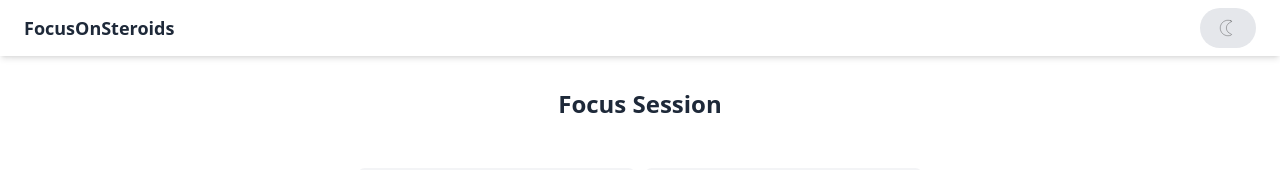
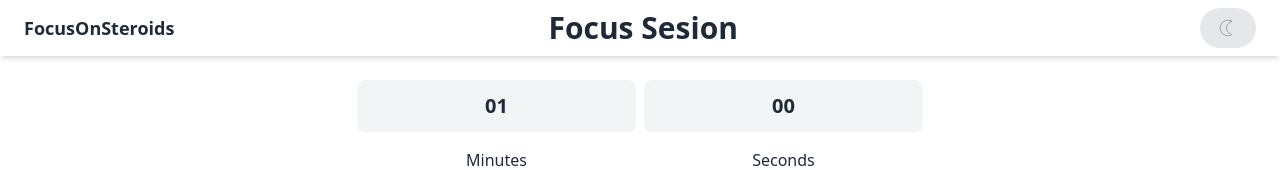
Before and after one commit to egonboz/focusOnSteroids, a React (Vite) app: page / in a window 1280 px wide. Shown: the top 170 px of the page. Built offline with nearby package versions, Linux system fonts and the light colour scheme.

Commit message:
💄 Fixed: - Removed Focus Sesion text from App component and added in Navbar

```diff
--- a/src/App.tsx
+++ b/src/App.tsx
@@ -8,7 +8,6 @@ function App() {
   return (
     <div className="min-h-screen w-full bg-white dark:bg-neutral-900 text-gray-800 dark:text-white flex flex-col items-center mt-14 gap-6 transition-colors duration-300">
       <NavBar />
-      <h1 className="text-2xl font-bold mt-8">Focus Session</h1>
       <Timer />
       <YoutubePlayer />
       <WhiteNoiseButtons />
--- a/src/components/NavBar.tsx
+++ b/src/components/NavBar.tsx
@@ -17,6 +17,7 @@ const NavBar: React.FC = () => {
   return (
     <div className="fixed top-0 left-0 w-full z-50 flex items-center justify-between px-6 py-2 bg-white dark:bg-neutral-800 shadow-md transition-all">
       <p className="text-lg font-bold text-gray-800 dark:text-white">FocusOnSteroids</p>
+      <p className="text-3xl font-bold mr-22 text-gray-800 dark:text-white">Focus Sesion</p>
       <button
         onClick={() => setDarkMode(!darkMode)}
         className="bg-gray-200 dark:bg-gray-700 text-gray-800 dark:text-white px-4 py-2 rounded-full transition-all hover:scale-105"
```
